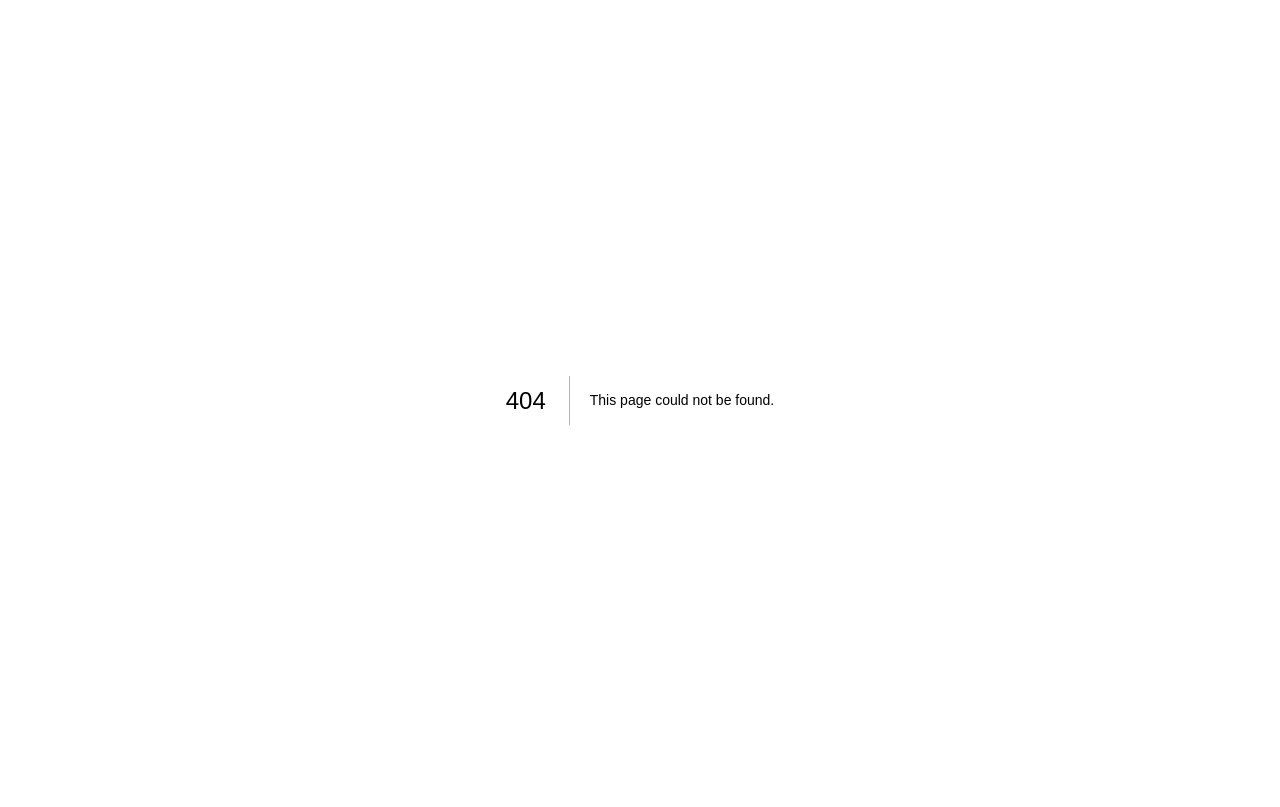
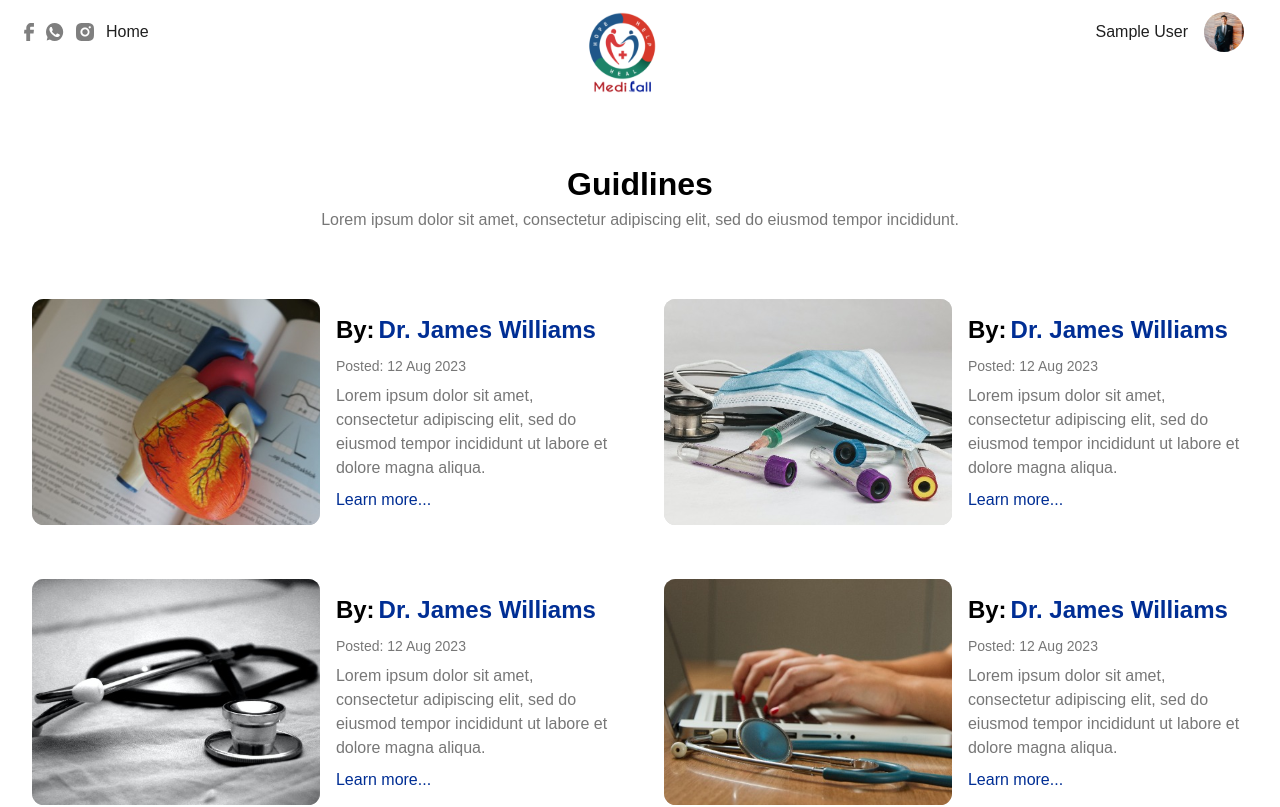
Before and after one commit to sarahahmadmalik/Medical-Academy, a Next.js app: page /items/1/1 in a window 1280 px wide. Before the commit this address had no page. Shown: the top 807 px of the page. Built offline with nearby package versions, Linux system fonts and the light colour scheme; sample sign-in values are in the browser's storage.

Commit message:
routes-resolved

```diff
--- /dev/null
+++ b/components/GuideCard.js
@@ -0,0 +1,33 @@
+import React from 'react';
+import Link from 'next/link'
+import Image from 'next/image'
+function GuideCard({ guide }) {
+  const truncateText = (text, maxWords) => {
+    const words = text.split(' ');
+    if (words.length <= maxWords) {
+      return text;
+    }
+    const truncatedText = words.slice(0, maxWords).join(' ');
+    return `${truncatedText} ...`;
+  };
+
+  return (
+    <div className="flex p-4  bg-white sm:flex-row flex-col ">
+      <div className="relative h-[130px] w-[100%] sm:h-full sm:w-full">
+        <Image src={guide.img} alt="Guide" fill objectFit="contain" />
+      </div>
+      <div className="py-4 pl-4 w-full flex flex-col items-center sm:items-start">
+        <div className="font-[600] text-[19px] sm:text-[24px] mb-2 flex">By: <p className="text-[#002E94] ml-1">{guide.name}</p></div>
+        <div className="text-[#777777] text-sm mb-2">Posted: {guide.post}</div>
+        <p className="text-[#777777]">
+          {truncateText(guide.info, 21)}
+        </p>
+        <Link href="#" className="text-[#002E94] font-[500] hover:underline text-[16px] pt-2">
+          Learn more...
+        </Link>
+      </div>
+    </div>
+  );
+}
+
+export default GuideCard;
--- a/components/ItemCard.jsx
+++ b/components/ItemCard.jsx
@@ -3,7 +3,7 @@ import Image from 'next/image';
 
 function ItemCard({ option }) {
   return (
-    <div className={`cursor-pointer rounded-md px-4 py-5 m-4 w-[300px]  flex flex-col items-center`} style={{background: `${option.bg}`}}>
+    <div className={`cursor-pointer  rounded-md px-4 py-5 m-4 sm:w-[300px]  flex flex-col items-center`} style={{background: `${option.bg}`}}>
       <div className="rounded-full picShadow bg-white w-16 h-16 flex items-center justify-center mb-2 mt-[-2.6rem]">
         <Image src={option.img} alt="Option Image" width={30} height={30} />
       </div>
--- a/components/WebHeader.jsx
+++ b/components/WebHeader.jsx
@@ -42,7 +42,7 @@ function WebHeader() {
   );
 
   return (
-    <Header className="bg-white px-3 sm:px-auto">
+    <Header className="bg-white px-3 sm:px-6">
       <div className="flex sm:items-start items-center justify-between">
       <div className=" items-center hidden sm:flex">
             <Link href="/" className="mr-3"><Image src="/images/facebook.svg" width={10} height={10} alt="facebookLogo" /></Link>
--- a/data/Data.js
+++ b/data/Data.js
@@ -38,72 +38,84 @@ const Data = [
                     name: "Dr. James Williams",
                     post: "12 Aug 2023",
                     info: "Lorem ipsum dolor sit amet, consectetur adipiscing elit, sed do eiusmod tempor incididunt ut labore et dolore magna aliqua. ",
+                    img: '/images/guide/guide1.svg',
 
                 },
                 {
                     name: "Dr. James Williams",
                     post: "12 Aug 2023",
                     info: "Lorem ipsum dolor sit amet, consectetur adipiscing elit, sed do eiusmod tempor incididunt ut labore et dolore magna aliqua. ",
+                    img: '/images/guide/guide2.svg',
 
                 },
                 {
                     name: "Dr. James Williams",
                     post: "12 Aug 2023",
                     info: "Lorem ipsum dolor sit amet, consectetur adipiscing elit, sed do eiusmod tempor incididunt ut labore et dolore magna aliqua. ",
+                    img: '/images/guide/guide3.svg',
 
                 },
                 {
                     name: "Dr. James Williams",
                     post: "12 Aug 2023",
                     info: "Lorem ipsum dolor sit amet, consectetur adipiscing elit, sed do eiusmod tempor incididunt ut labore et dolore magna aliqua. ",
+                    img: '/images/guide/guide4.svg',
 
                 },
                 {
                     name: "Dr. James Williams",
                     post: "12 Aug 2023",
                     info: "Lorem ipsum dolor sit amet, consectetur adipiscing elit, sed do eiusmod tempor incididunt ut labore et dolore magna aliqua. ",
+                    img: '/images/guide/guide5.svg',
 
                 },
                 {
                     name: "Dr. James Williams",
                     post: "12 Aug 2023",
                     info: "Lorem ipsum dolor sit amet, consectetur adipiscing elit, sed do eiusmod tempor incididunt ut labore et dolore magna aliqua. ",
+                    img: '/images/guide/guide6.svg',
 
                 },
                 {
                     name: "Dr. James Williams",
                     post: "12 Aug 2023",
                     info: "Lorem ipsum dolor sit amet, consectetur adipiscing elit, sed do eiusmod tempor incididunt ut labore et dolore magna aliqua. ",
+                    img: '/images/guide/guide7.svg',
 
                 },
                 {
                     name: "Dr. James Williams",
                     post: "12 Aug 2023",
                     info: "Lorem ipsum dolor sit amet, consectetur adipiscing elit, sed do eiusmod tempor incididunt ut labore et dolore magna aliqua. ",
+                    img: '/images/guide/guide8.svg',
 
                 },
                 {
                     name: "Dr. James Williams",
                     post: "12 Aug 2023",
                     info: "Lorem ipsum dolor sit amet, consectetur adipiscing elit, sed do eiusmod tempor incididunt ut labore et dolore magna aliqua. ",
+                    img: '/images/guide/guide9.svg',
 
                 },
                 {
                     name: "Dr. James Williams",
                     post: "12 Aug 2023",
                     info: "Lorem ipsum dolor sit amet, consectetur adipiscing elit, sed do eiusmod tempor incididunt ut labore et dolore magna aliqua. ",
+                    img: '/images/guide/guide10.svg',
 
                 },
                 {
                     name: "Dr. James Williams",
                     post: "12 Aug 2023",
                     info: "Lorem ipsum dolor sit amet, consectetur adipiscing elit, sed do eiusmod tempor incididunt ut labore et dolore magna aliqua. ",
+                    img: '/images/guide/guide11.svg',
 
                 },
                 {
                     name: "Dr. James Williams",
                     post: "12 Aug 2023",
                     info: "Lorem ipsum dolor sit amet, consectetur adipiscing elit, sed do eiusmod tempor incididunt ut labore et dolore magna aliqua. ",
+                    img: '/images/guide/guide12.svg',
 
                 },
             ],
@@ -177,72 +189,84 @@ const Data = [
                        name: "Dr. James Williams",
                        post: "12 Aug 2023",
                        info: "Lorem ipsum dolor sit amet, consectetur adipiscing elit, sed do eiusmod tempor incididunt ut labore et dolore magna aliqua. ",
+                       img: '/images/guide/guide1.svg',
 
                    },
                    {
                        name: "Dr. James Williams",
                        post: "12 Aug 2023",
                        info: "Lorem ipsum dolor sit amet, consectetur adipiscing elit, sed do eiusmod tempor incididunt ut labore et dolore magna aliqua. ",
+                       img: '/images/guide/guide2.svg',
 
                    },
                    {
                        name: "Dr. James Williams",
                        post: "12 Aug 2023",
                        info: "Lorem ipsum dolor sit amet, consectetur adipiscing elit, sed do eiusmod tempor incididunt ut labore et dolore magna aliqua. ",
+                       img: '/images/guide/guide3.svg',
 
                    },
                    {
                        name: "Dr. James Williams",
                        post: "12 Aug 2023",
                        info: "Lorem ipsum dolor sit amet, consectetur adipiscing elit, sed do eiusmod tempor incididunt ut labore et dolore magna aliqua. ",
+                       img: '/images/guide/guide4.svg',
 
                    },
                    {
                        name: "Dr. James Williams",
                        post: "12 Aug 2023",
                        info: "Lorem ipsum dolor sit amet, consectetur adipiscing elit, sed do eiusmod tempor incididunt ut labore et dolore magna aliqua. ",
+                       img: '/images/guide/guide5.svg',
 
                    },
                    {
                        name: "Dr. James Williams",
                        post: "12 Aug 2023",
                        info: "Lorem ipsum dolor sit amet, consectetur adipiscing elit, sed do eiusmod tempor incididunt ut labore et dolore magna aliqua. ",
+                       img: '/images/guide/guide6.svg',
 
                    },
                    {
                        name: "Dr. James Williams",
                        post: "12 Aug 2023",
                        info: "Lorem ipsum dolor sit amet, consectetur adipiscing elit, sed do eiusmod tempor incididunt ut labore et dolore magna aliqua. ",
+                       img: '/images/guide/guide7.svg',
 
                    },
                    {
                        name: "Dr. James Williams",
                        post: "12 Aug 2023",
                        info: "Lorem ipsum dolor sit amet, consectetur adipiscing elit, sed do eiusmod tempor incididunt ut labore et dolore magna aliqua. ",
+                       img: '/images/guide/guide8.svg',
 
                    },
                    {
                        name: "Dr. James Williams",
                        post: "12 Aug 2023",
                        info: "Lorem ipsum dolor sit amet, consectetur adipiscing elit, sed do eiusmod tempor incididunt ut labore et dolore magna aliqua. ",
+                       img: '/images/guide/guide9.svg',
 
                    },
                    {
                        name: "Dr. James Williams",
                        post: "12 Aug 2023",
                        info: "Lorem ipsum dolor sit amet, consectetur adipiscing elit, sed do eiusmod tempor incididunt ut labore et dolore magna aliqua. ",
+                       img: '/images/guide/guide10.svg',
 
                    },
                    {
                        name: "Dr. James Williams",
                        post: "12 Aug 2023",
                        info: "Lorem ipsum dolor sit amet, consectetur adipiscing elit, sed do eiusmod tempor incididunt ut labore et dolore magna aliqua. ",
+                       img: '/images/guide/guide11.svg',
 
                    },
                    {
                        name: "Dr. James Williams",
                        post: "12 Aug 2023",
                        info: "Lorem ipsum dolor sit amet, consectetur adipiscing elit, sed do eiusmod tempor incididunt ut labore et dolore magna aliqua. ",
+                       img: '/images/guide/guide12.svg',
 
                    },
                ],
@@ -316,72 +340,84 @@ const Data = [
                        name: "Dr. James Williams",
                        post: "12 Aug 2023",
                        info: "Lorem ipsum dolor sit amet, consectetur adipiscing elit, sed do eiusmod tempor incididunt ut labore et dolore magna aliqua. ",
+                       img: '/images/guide/guide1.svg',
 
                    },
                    {
                        name: "Dr. James Williams",
                        post: "12 Aug 2023",
                        info: "Lorem ipsum dolor sit amet, consectetur adipiscing elit, sed do eiusmod tempor incididunt ut labore et dolore magna aliqua. ",
+                       img: '/images/guide/guide2.svg',
 
                    },
                    {
                        name: "Dr. James Williams",
                        post: "12 Aug 2023",
                        info: "Lorem ipsum dolor sit amet, consectetur adipiscing elit, sed do eiusmod tempor incididunt ut labore et dolore magna aliqua. ",
+                       img: '/images/guide/guide3.svg',
 
                    },
                    {
                        name: "Dr. James Williams",
                        post: "12 Aug 2023",
                        info: "Lorem ipsum dolor sit amet, consectetur adipiscing elit, sed do eiusmod tempor incididunt ut labore et dolore magna aliqua. ",
+                       img: '/images/guide/guide4.svg',
 
                    },
                    {
                        name: "Dr. James Williams",
                        post: "12 Aug 2023",
                        info: "Lorem ipsum dolor sit amet, consectetur adipiscing elit, sed do eiusmod tempor incididunt ut labore et dolore magna aliqua. ",
+                       img: '/images/guide/guide5.svg',
 
                    },
                    {
                        name: "Dr. James Williams",
                        post: "12 Aug 2023",
                        info: "Lorem ipsum dolor sit amet, consectetur adipiscing elit, sed do eiusmod tempor incididunt ut labore et dolore magna aliqua. ",
+                       img: '/images/guide/guide6.svg',
 
                    },
                    {
                        name: "Dr. James Williams",
                        post: "12 Aug 2023",
                        info: "Lorem ipsum dolor sit amet, consectetur adipiscing elit, sed do eiusmod tempor incididunt ut labore et dolore magna aliqua. ",
+                       img: '/images/guide/guide7.svg',
 
                    },
                    {
                        name: "Dr. James Williams",
                        post: "12 Aug 2023",
                        info: "Lorem ipsum dolor sit amet, consectetur adipiscing elit, sed do eiusmod tempor incididunt ut labore et dolore magna aliqua. ",
+                       img: '/images/guide/guide8.svg',
 
                    },
                    {
                        name: "Dr. James Williams",
                        post: "12 Aug 2023",
                        info: "Lorem ipsum dolor sit amet, consectetur adipiscing elit, sed do eiusmod tempor incididunt ut labore et dolore magna aliqua. ",
+                       img: '/images/guide/guide9.svg',
 
                    },
                    {
                        name: "Dr. James Williams",
                        post: "12 Aug 2023",
                        info: "Lorem ipsum dolor sit amet, consectetur adipiscing elit, sed do eiusmod tempor incididunt ut labore et dolore magna aliqua. ",
+                       img: '/images/guide/guide10.svg',
 
                    },
                    {
                        name: "Dr. James Williams",
                        post: "12 Aug 2023",
                        info: "Lorem ipsum dolor sit amet, consectetur adipiscing elit, sed do eiusmod tempor incididunt ut labore et dolore magna aliqua. ",
+                       img: '/images/guide/guide11.svg',
 
                    },
                    {
                        name: "Dr. James Williams",
                        post: "12 Aug 2023",
                        info: "Lorem ipsum dolor sit amet, consectetur adipiscing elit, sed do eiusmod tempor incididunt ut labore et dolore magna aliqua. ",
+                       img: '/images/guide/guide12.svg',
 
                    },
                ],
--- a/pages/index.js
+++ b/pages/index.js
@@ -1,10 +1,9 @@
 import React from 'react';
 import { useAuth } from '../context/AuthProvider';
 import Login from './Login';
-import Home from './items/Index';
+import Home from './items';
 
 export default function Index() {
   const auth = useAuth();
-  console.log(auth.user)
   return auth.isLoggedIn ? <Home /> : <Login />;
 }
--- a/pages/items/Index.js
+++ b/pages/items/Index.js
@@ -78,11 +78,12 @@ const Home = () => {
           </div>
           </div>
           <div className="my-[6rem] flex justify-center space-x-4 w-full">
-            {Data.map((item) => (
-                <Link
-                key={item.name}
-                href={`/items/${item.name}?options=${JSON.stringify(item.name)}`}
-              >
+            {Data.map((item, index) => (
+               <Link
+               key={index}
+               href={`/items/${encodeURIComponent(item.name)}?options=${encodeURIComponent(JSON.stringify(item.name))}`}
+              //  as={`/items/${item.name}?options=${encodeURIComponent(JSON.stringify(item.name))}`}
+             >
               <div
                 key={item.name}
                 style={{ backgroundColor: item.bg }}
--- /dev/null
+++ b/pages/items/[name]/[guide].js
@@ -0,0 +1,146 @@
+import WebFooter from '@/components/WebFooter';
+import WebHeader from '@/components/WebHeader';
+import {useState, useEffect} from 'react';
+import Image from 'next/image';
+import {Input, Radio} from 'antd';
+import {SearchOutlined, CloseCircleOutlined} from '@ant-design/icons';
+import {useRouter} from 'next/router'
+import Data from '@/data/Data';
+import GuideCard from '@/components/GuideCard';
+import React from 'react';
+
+const Guide = () => {
+
+    // const router2 = useRouter();
+    // const {index, optionName, selectedData} = router2.query;
+    // const [selectedDataObj, setSelectedDataObj] = useState({});
+    // const [isLoading, setIsLoading] = useState(false);
+
+    const [guideData, setGuideData] = useState([
+        {
+           name: "Dr. James Williams",
+           post: "12 Aug 2023",
+           info: "Lorem ipsum dolor sit amet, consectetur adipiscing elit, sed do eiusmod tempor incididunt ut labore et dolore magna aliqua. ",
+           img: '/images/guide/guide1.svg',
+
+       },
+       {
+           name: "Dr. James Williams",
+           post: "12 Aug 2023",
+           info: "Lorem ipsum dolor sit amet, consectetur adipiscing elit, sed do eiusmod tempor incididunt ut labore et dolore magna aliqua. ",
+           img: '/images/guide/guide2.svg',
+
+       },
+       {
+           name: "Dr. James Williams",
+           post: "12 Aug 2023",
+           info: "Lorem ipsum dolor sit amet, consectetur adipiscing elit, sed do eiusmod tempor incididunt ut labore et dolore magna aliqua. ",
+           img: '/images/guide/guide3.svg',
+
+       },
+       {
+           name: "Dr. James Williams",
+           post: "12 Aug 2023",
+           info: "Lorem ipsum dolor sit amet, consectetur adipiscing elit, sed do eiusmod tempor incididunt ut labore et dolore magna aliqua. ",
+           img: '/images/guide/guide4.svg',
+
+       },
+       {
+           name: "Dr. James Williams",
+           post: "12 Aug 2023",
+           info: "Lorem ipsum dolor sit amet, consectetur adipiscing elit, sed do eiusmod tempor incididunt ut labore et dolore magna aliqua. ",
+           img: '/images/guide/guide5.svg',
+
+       },
+       {
+           name: "Dr. James Williams",
+           post: "12 Aug 2023",
+           info: "Lorem ipsum dolor sit amet, consectetur adipiscing elit, sed do eiusmod tempor incididunt ut labore et dolore magna aliqua. ",
+           img: '/images/guide/guide6.svg',
+
+       },
+       {
+           name: "Dr. James Williams",
+           post: "12 Aug 2023",
+           info: "Lorem ipsum dolor sit amet, consectetur adipiscing elit, sed do eiusmod tempor incididunt ut labore et dolore magna aliqua. ",
+           img: '/images/guide/guide7.svg',
+
+       },
+       {
+           name: "Dr. James Williams",
+           post: "12 Aug 2023",
+           info: "Lorem ipsum dolor sit amet, consectetur adipiscing elit, sed do eiusmod tempor incididunt ut labore et dolore magna aliqua. ",
+           img: '/images/guide/guide8.svg',
+
+       },
+       {
+           name: "Dr. James Williams",
+           post: "12 Aug 2023",
+           info: "Lorem ipsum dolor sit amet, consectetur adipiscing elit, sed do eiusmod tempor incididunt ut labore et dolore magna aliqua. ",
+           img: '/images/guide/guide9.svg',
+
+       },
+       {
+           name: "Dr. James Williams",
+           post: "12 Aug 2023",
+           info: "Lorem ipsum dolor sit amet, consectetur adipiscing elit, sed do eiusmod tempor incididunt ut labore et dolore magna aliqua. ",
+           img: '/images/guide/guide10.svg',
+
+       },
+       {
+           name: "Dr. James Williams",
+           post: "12 Aug 2023",
+           info: "Lorem ipsum dolor sit amet, consectetur adipiscing elit, sed do eiusmod tempor incididunt ut labore et dolore magna aliqua. ",
+           img: '/images/guide/guide11.svg',
+
+       },
+       {
+           name: "Dr. James Williams",
+           post: "12 Aug 2023",
+           info: "Lorem ipsum dolor sit amet, consectetur adipiscing elit, sed do eiusmod tempor incididunt ut labore et dolore magna aliqua. ",
+           img: '/images/guide/guide12.svg',
+
+       },
+   ])
+
+
+    // useEffect(() => {
+    //     console.log('[Guide].js')
+    //     if (index) {
+    //         try {
+    //             const parsedSelectedData = JSON.parse(decodeURIComponent(selectedData));
+    //             setSelectedDataObj(parsedSelectedData);
+    //             setIsLoading(false);
+    //         } catch (error) {
+    //             console.error('Error parsing selectedData:', error);
+    //         }
+    //     }
+    // }, [index, optionName, selectedData]);
+
+    // if (isLoading === true) {
+    //     return <div>Loading...</div>
+    // }
+
+    return (
+        <div>
+            <WebHeader/>
+            <main className="w-full h-full flex items-center justify-center">
+                <div className=" py-[6rem] px-2 sm:px-4 flex flex-col items-center">
+                    <div className="text-center">
+                        <h1 className="font-[700] text-[32px]">Guidlines</h1>
+                        <p className="text-[#777777]">Lorem ipsum dolor sit amet, consectetur adipiscing elit, sed do eiusmod tempor incididunt.</p>
+                    </div>
+                    <div className="my-[3rem] h-full  w-full grid md:grid-cols-1 lg:grid-cols-2 xl:grid-cols-2 gap-4">
+  {guideData.map((guide) => (
+    <GuideCard key={guide.name} guide={guide}  />
+  ))}
+</div>
+
+                </div>
+            </main>
+            <WebFooter/>
+        </div>
+    );
+};
+
+export default Guide;
```
Also changed, not shown: pages/items/[name]/index.js (renamed from pages/items/[name].js, +26 -19 lines). Lines whose indentation alone changed are shown as unchanged.
